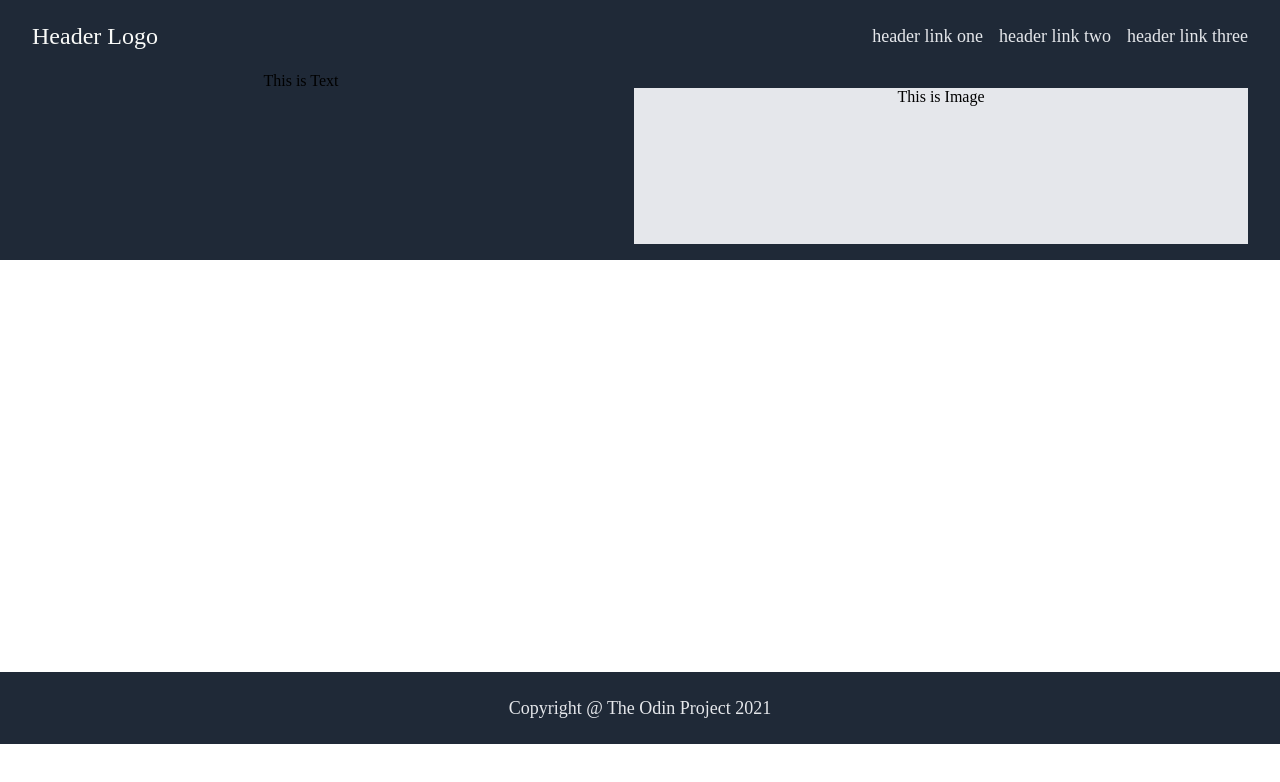
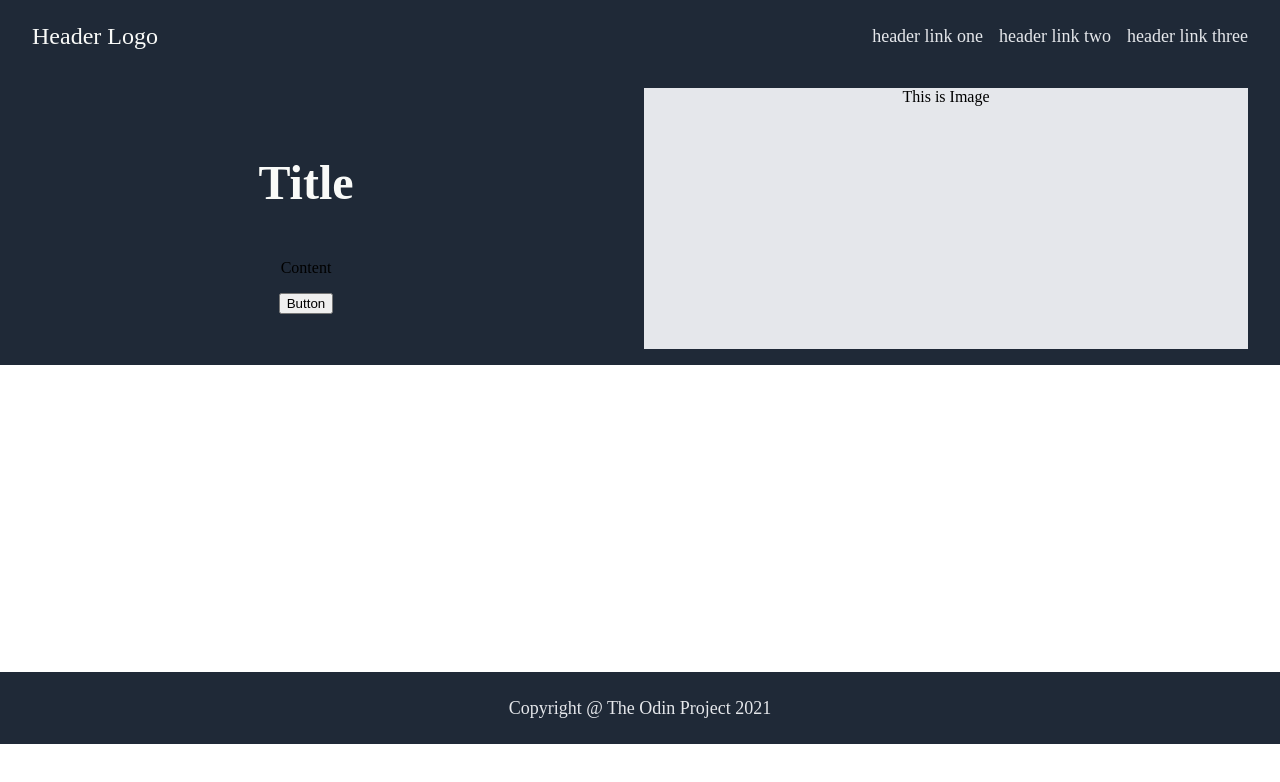
Before and after one commit to Leighton-W/Landing-Page, a plain HTML site: page index.html in a window 1280 px wide. Drawn offline with Linux system fonts and the light colour scheme.

Commit message:
Updated Text
changed the containers to h1, p and button for the text in the left text box

```diff
--- a/index.html
+++ b/index.html
@@ -24,7 +24,9 @@
         <div class="content">
             <div class="container1">
                 <div class="left-text">
-                    This is Text
+                    <h1 class="left-text-title">Title</h1>
+                    <p class="left-text-content">Content</p>
+                    <button class="left-text-button">Button</button>
                 </div>
                 <div class="right-image">
                     This is Image
--- a/style.css
+++ b/style.css
@@ -31,6 +31,17 @@ body{
     flex-grow: 1;
     justify-content: center;
     align-self: stretch;
+}
+
+.left-text{
+    flex-direction: column;
+    align-items: center;
+}
+
+.left-text-title{
+    font-size: 48px;
+    color: #f9faf8;
+    font-weight: 900;
 }
 
 .right-image{
```
